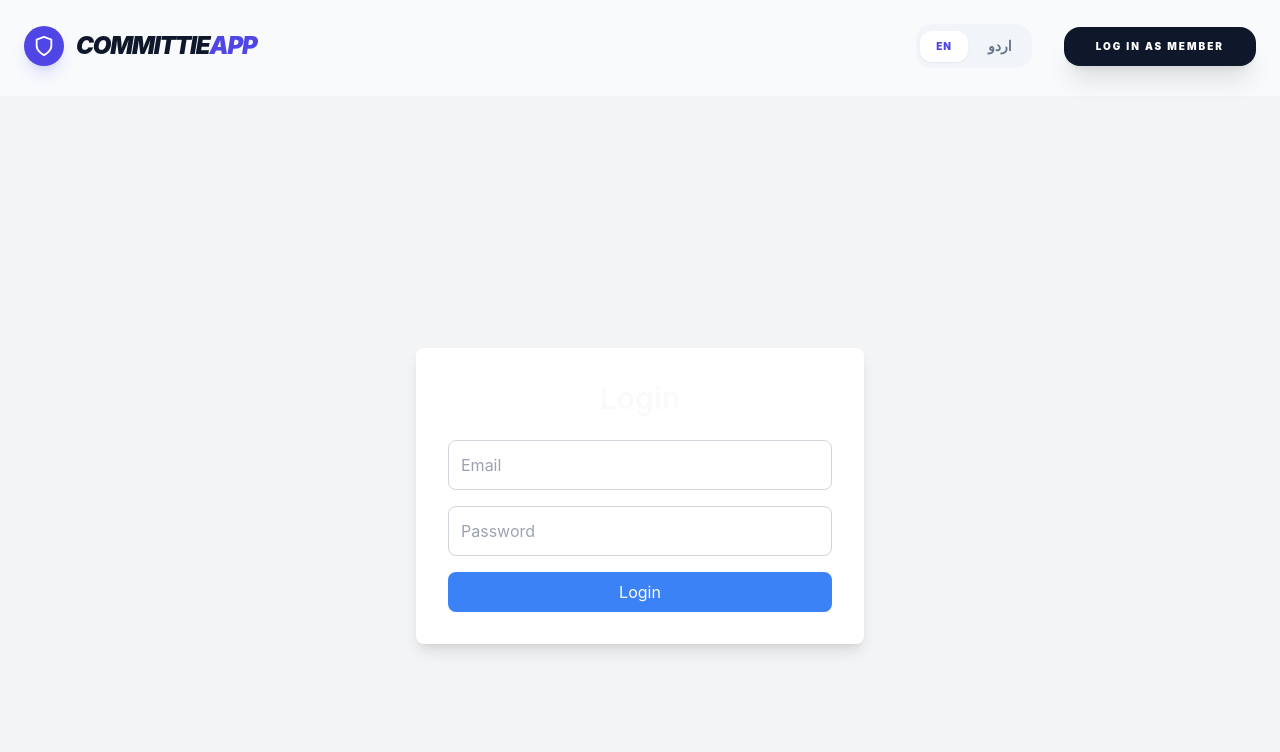
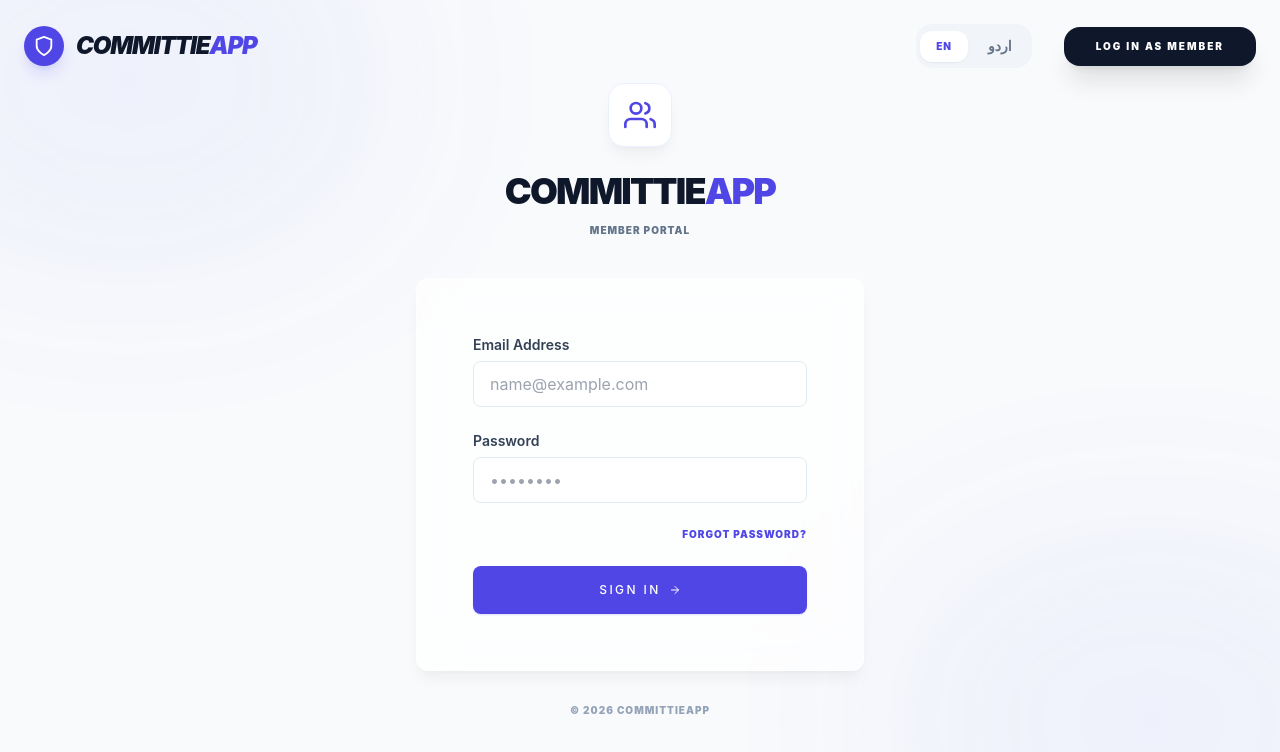
Before and after one commit to TulaibAhmedSidd/CommittieApp, a Next.js app: page /login in a window 1280 px wide. Shown: the top 752 px of the page. Built offline with nearby package versions, Linux system fonts and the light colour scheme; a web font is replaced by a local one.

Commit message:
work for comittie

```diff
--- a/app/Components/HowWorks.jsx
+++ b/app/Components/HowWorks.jsx
@@ -82,7 +82,7 @@ const HowItWorks = () => {
                         </div>
                         <Button
                             onClick={() => router.push("/admin/login")}
-                            className="bg-white text-indigo-600 hover:bg-slate-100 px-12 py-5 text-sm font-black uppercase tracking-widest shadow-xl"
+                            className=" text-slate-900 hover:bg-slate-900 px-12 py-5 text-sm font-black uppercase tracking-widest shadow-xl"
                         >
                             {t("getStarted")}
                         </Button>
@@ -100,9 +100,8 @@ const HowItWorks = () => {
                         </p>
                     </div>
                     <Button
-                        variant="secondary"
                         onClick={() => router.push("/userDash")}
-                        className="bg-primary-600 hover:bg-primary-700 text-white px-10 py-4 font-black uppercase tracking-widest text-xs shadow-lg shadow-primary-500/20"
+                        className="bg-primary-600 hover:bg-primary-700 text-white px-10 py-4 font-black uppercase tracking-widest text-sm shadow-lg shadow-primary-500/20"
                     >
                         {t("loginAsMember")}
                     </Button>
--- a/app/admin/AdminLayout.jsx
+++ b/app/admin/AdminLayout.jsx
@@ -170,7 +170,7 @@ export default function AdminLayout({ children }) {
 
             {/* Main Content */}
             <main className="flex-1 min-h-screen relative overflow-x-hidden pt-4 md:pt-0">
-                <div className="p-4 md:p-8 lg:p-12 max-w-[1400px] mx-auto animate-in fade-in slide-in-from-bottom-6 duration-1000">
+                <div className=" max-w-[1400px] mx-auto animate-in fade-in slide-in-from-bottom-6 duration-1000">
                     {children}
                 </div>
             </main>
--- a/app/admin/addmember/page.tsx
+++ b/app/admin/addmember/page.tsx
@@ -167,7 +167,7 @@ export default function AddMembers() {
     : members.filter(m => m.createdBy === userLoggedDetails?._id);
 
   return (
-    <div className="space-y-12">
+    <div className="space-y-12 py-8">
       {/* Header Section */}
       <div className="flex flex-col md:flex-row md:items-end justify-between gap-6 pb-6 border-b border-slate-200 dark:border-slate-800">
         <div className="space-y-1">
--- a/app/admin/announcement/page.jsx
+++ b/app/admin/announcement/page.jsx
@@ -81,7 +81,7 @@ export default function AnnouncementPage() {
     }
 
     return (
-        <div className="space-y-8 animate-in fade-in slide-in-from-bottom-4 duration-700">
+        <div className="space-y-8 animate-in fade-in slide-in-from-bottom-4 duration-700 py-8">
             <div className="flex flex-col gap-2">
                 <h1 className="text-3xl font-bold text-slate-900 dark:text-white flex items-center gap-3 tracking-tighter uppercase">
                     <FiBell className="text-primary-600" /> {t("announcements")}
--- a/app/admin/assign-member/page.jsx
+++ b/app/admin/assign-member/page.jsx
@@ -98,7 +98,7 @@ const AssignMembers = () => {
     const handleBack = () => setStep(s => Math.max(s - 1, 0));
 
     return (
-        <div className="space-y-12 max-w-4xl mx-auto">
+        <div className="space-y-12 max-w-4xl mx-auto py-8">
             <div className="flex flex-col md:flex-row md:items-end justify-between gap-6 pb-6 border-b border-slate-200 dark:border-slate-800">
                 <div className="space-y-1">
                     <div className="flex items-center gap-2 text-primary-600 font-black tracking-[0.2em] text-[10px] uppercase">
--- a/app/admin/create/page.jsx
+++ b/app/admin/create/page.jsx
@@ -128,7 +128,7 @@ export default function CreateCommittee() {
     };
 
     return (
-        <div className="space-y-12 max-w-4xl mx-auto">
+        <div className="space-y-12 max-w-4xl mx-auto py-8">
             <div className="flex flex-col md:flex-row md:items-end justify-between gap-6 pb-6 border-b border-slate-200 dark:border-slate-800">
                 <div className="space-y-1">
                     <div className="flex items-center gap-2 text-primary-600 font-black tracking-[0.2em] text-[10px] uppercase">
--- a/app/admin/page.jsx
+++ b/app/admin/page.jsx
@@ -26,7 +26,7 @@ export default function AmdinPanel() {
     ];
 
     return (
-        <div className="space-y-10">
+        <div className="space-y-10 p-8">
             {/* Header Section */}
             <div className="flex flex-col md:flex-row md:items-end justify-between gap-6 pb-4 border-b border-slate-200 dark:border-slate-800">
                 <div className="space-y-2">
--- a/app/layout.tsx
+++ b/app/layout.tsx
@@ -45,7 +45,7 @@ export default function RootLayout({
         <LanguageProvider>
           <Navbar />
           <ToastContainer autoClose={3000} />
-          <div className="pt-24 min-h-screen">
+          <div className=" min-h-screen">
             {children}
           </div>
         </LanguageProvider>
--- a/app/login/page.tsx
+++ b/app/login/page.tsx
@@ -2,8 +2,15 @@
 
 import { useEffect, useState } from "react";
 import { useRouter } from "next/navigation";
+import Link from "next/link";
+import { FiLock, FiMail, FiArrowRight, FiUsers } from "react-icons/fi";
+import Button from "../Components/Theme/Button";
+import Input from "../Components/Theme/Input";
+import Card from "../Components/Theme/Card";
+import { useLanguage } from "../Components/LanguageContext";
 
 export default function LoginPage() {
+  const { t } = useLanguage();
   const [email, setEmail] = useState("");
   const [password, setPassword] = useState("");
   const [error, setError] = useState("");
@@ -13,6 +20,7 @@ export default function LoginPage() {
   const handleLogin = async (e) => {
     e.preventDefault();
     setLoading(true);
+    setError("");
 
     try {
       const res = await fetch("/api/login", {
@@ -23,76 +31,103 @@ export default function LoginPage() {
         body: JSON.stringify({ email, password }),
       });
 
-      if (!res.ok) throw new Error("Login failed");
+      const data = await res.json();
 
-      const data = await res.json();
+      if (!res.ok) {
+        throw new Error(data.message || "Login failed");
+      }
+
       // Save JWT token to local storage
       localStorage.setItem("token", data?.token);
       localStorage.setItem("member", JSON.stringify(data?.member));
       router.push("/userDash");
-
-      // Redirect to the main page or desired route
     } catch (err) {
       setError(err.message);
     } finally {
       setLoading(false);
     }
   };
+
   useEffect(() => {
     // Check if user is logged in
     const token = localStorage.getItem("token");
-    if (!token) {
-      // router.push("/login");  // Redirect to login page if no token
-    } else {
-      router.push("/userDash"); // Redirect to login page if no token
+    if (token) {
+      router.push("/userDash");
     }
-  }, []);
+  }, [router]);
+
   return (
-    <div className="flex items-center justify-center min-h-screen bg-gray-100">
-      <div className="bg-white p-8 rounded-lg shadow-lg w-full max-w-md">
-        <h1 className="text-3xl font-semibold text-center mb-6">Login</h1>
-        <form onSubmit={handleLogin} className="space-y-4">
-          {error && <div className="text-red-500 text-center">{error}</div>}
+    <div className="min-h-screen bg-slate-50 dark:bg-slate-950 flex items-center justify-center p-4 relative overflow-hidden">
+      {/* Animated Background Elements */}
+      <div className="absolute top-[-10%] left-[-10%] w-[40%] h-[40%] bg-primary-500/10 rounded-full blur-[120px] animate-pulse" />
+      <div className="absolute bottom-[-10%] right-[-10%] w-[40%] h-[40%] bg-primary-500/10 rounded-full blur-[120px] animate-pulse delay-700" />
 
-          <div>
-            <input
+      <div className="w-full max-w-md relative z-10 animate-in fade-in zoom-in duration-700">
+        <div className="text-center mb-10 space-y-2">
+          <div className="inline-flex items-center justify-center w-16 h-16 bg-white dark:bg-slate-900 rounded-2xl shadow-premium border border-primary-100 dark:border-primary-900/30 mb-4 animate-bounce-slow">
+            <FiUsers size={32} className="text-primary-600" />
+          </div>
+          <h1 className="text-4xl font-black text-slate-900 dark:text-white tracking-tighter uppercase">
+            Committie<span className="text-primary-600">App</span>
+          </h1>
+          <p className="text-slate-500 dark:text-slate-400 font-black uppercase tracking-widest text-[10px] pt-1">Member Portal</p>
+        </div>
+
+        <Card className="p-8 backdrop-blur-xl bg-white/70 dark:bg-slate-900/70 border-white/50 dark:border-slate-800/50 shadow-2xl">
+          <form onSubmit={handleLogin} className="space-y-6">
+            {error && (
+              <div className="bg-red-50 dark:bg-red-900/30 border border-red-200 dark:border-red-800 text-red-700 dark:text-red-200 text-xs font-semibold p-3 rounded-lg text-center">
+                {error}
+              </div>
+            )}
+
+            <div className="space-y-1">
+              <Input
+                label="Email Address"
                 type="email"
+                placeholder="name@example.com"
                 value={email}
                 onChange={(e) => setEmail(e.target.value)}
-              placeholder="Email"
-              className="p-3 w-full border border-gray-300 rounded-lg focus:ring-2 focus:ring-blue-500"
+                icon={<FiMail />}
                 required
               />
             </div>
 
-          <div>
-            <input
+            <div className="space-y-1">
+              <Input
+                label="Password"
                 type="password"
+                placeholder="••••••••"
                 value={password}
                 onChange={(e) => setPassword(e.target.value)}
-              placeholder="Password"
-              className="p-3 w-full border border-gray-300 rounded-lg focus:ring-2 focus:ring-blue-500"
+                icon={<FiLock />}
                 required
               />
             </div>
 
-          <button
+            <div className="flex items-center justify-end">
+              <Link
+                href="/reset-password"
+                className="text-[10px] font-black uppercase tracking-widest text-primary-600 hover:text-primary-700 transition-colors"
+              >
+                Forgot Password?
+              </Link>
+            </div>
+
+            <Button
               type="submit"
-            className="bg-blue-500 text-white px-4 py-2 rounded-lg w-full hover:bg-blue-600 focus:outline-none focus:ring-2 focus:ring-blue-500"
               disabled={loading}
+              loading={loading}
+              className="w-full py-4 font-black uppercase tracking-[0.2em] text-xs shadow-lg shadow-primary-500/20"
             >
-            {loading ? "Logging in..." : "Login"}
-          </button>
+              {loading ? "Signing In..." : "Sign In"} <FiArrowRight className="ml-2" />
+            </Button>
+          </form>
+        </Card>
 
-          {/* <div className="text-center mt-4">
-            <a
-              href="/forgot-password"
-              className="text-sm text-blue-500 hover:underline"
-            >
-              Forgot your password?
-            </a>
-          </div> */}
-        </form>
+        <p className="text-center mt-8 text-[10px] text-slate-400 font-black uppercase tracking-widest">
+          &copy; 2026 CommittieApp
+        </p>
       </div>
     </div>
   );
```
Lines whose indentation alone changed are shown as unchanged.
